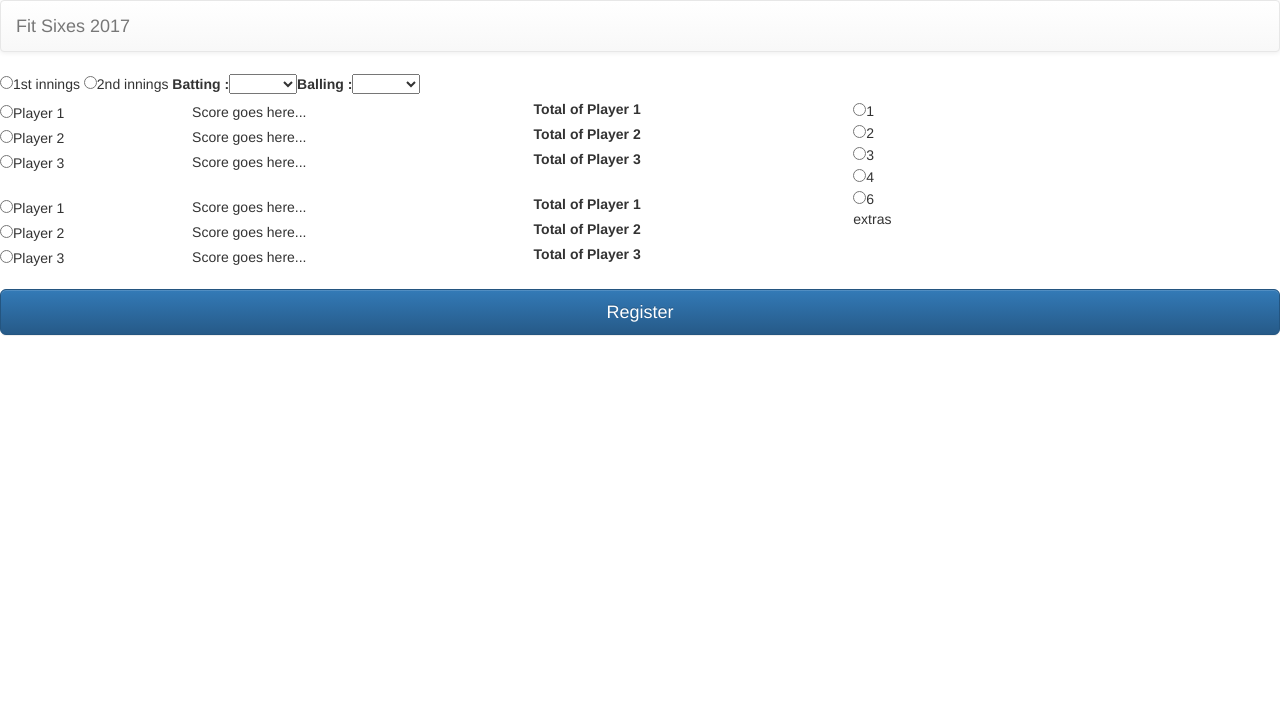
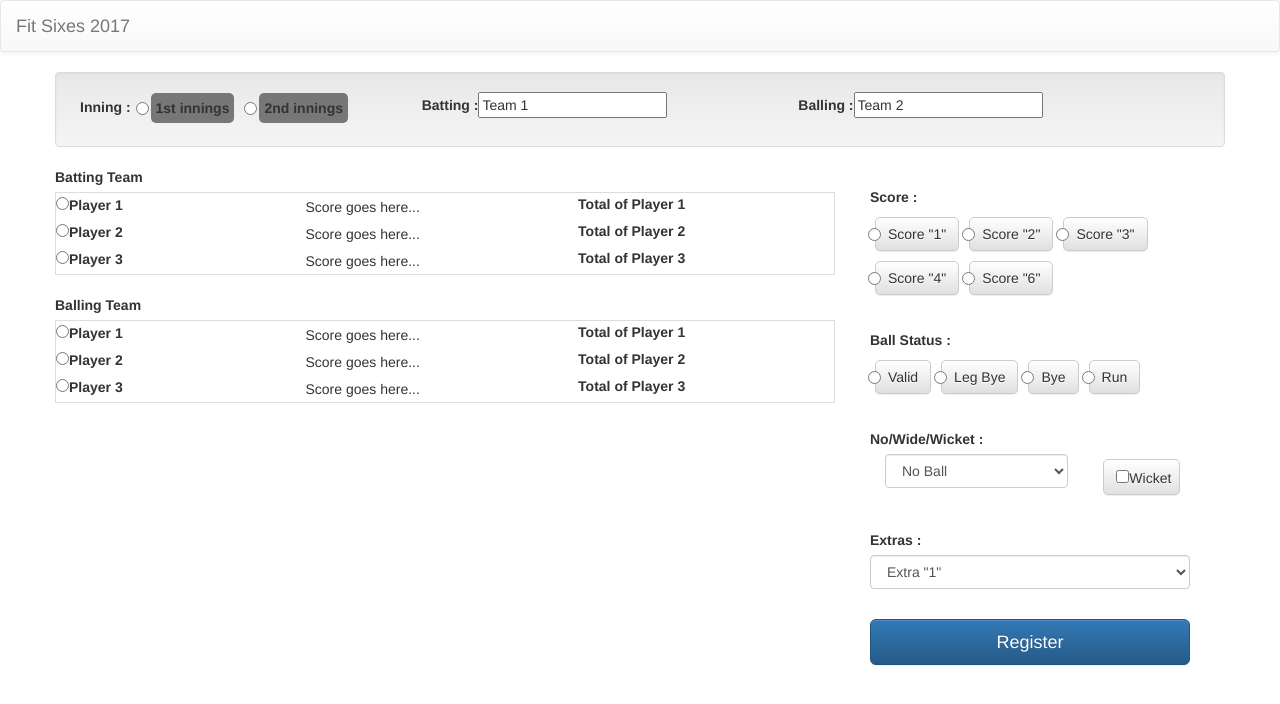
Before and after one commit to ishankap2/FitSixes_Frontend, an Angular app: page /add_score in a window 1280 px wide. Shown: the top 704 px of the page. Built offline with nearby package versions, Linux system fonts and the light colour scheme.

Commit message:
score-update commit 2017-09-21 11.30am

```diff
--- a/src/app/admin/create-match/create-match.component.html
+++ b/src/app/admin/create-match/create-match.component.html
@@ -13,17 +13,13 @@
     <div class="row">
     <div class="col-lg-6"> Select the team
       <select style="margin-left: 20px">
-      <option value="volvo">Team 1</option>
-      <option value="saab">Team 2</option>
-      <option value="opel">Team 3</option>
-      <option value="audi">Team 4</option>
-    </select></div>
-    <div class="col-lg-6">Select the team <select style="margin-left: 20px">
-      <option value="volvo">Team 1</option>
-      <option value="saab"> Team 2</option>
-      <option value="opel"> Team 3</option>
-      <option value="audi">Team 4</option>
-    </select></div>
+        <option value="volvo" *ngFor="let det of matchdata">{{det.ProductName}}</option>
+      </select></div>
+    <div class="col-lg-6">Select the team
+      <select style="margin-left: 20px" >
+          <option value="volvo" *ngFor="let det of matchdata">{{det.ProductName}}</option>
+    </select>
+  </div>
     </div>
   <br>
   <div class="row">
--- a/src/app/admin/create-match/create-match.component.ts
+++ b/src/app/admin/create-match/create-match.component.ts
@@ -1,15 +1,21 @@
 import { Component, OnInit } from '@angular/core';
+import { CreateMatchService } from '../../services/create-match.service';
 
 @Component({
   selector: 'app-create-match',
   templateUrl: './create-match.component.html',
-  styleUrls: ['./create-match.component.css']
+  styleUrls: ['./create-match.component.css'],
+  providers: [CreateMatchService]
 })
 export class CreateMatchComponent implements OnInit {
-
-  constructor() { }
+  matchdata:any;
+  constructor(private _match: CreateMatchService) { }
 
   ngOnInit() {
+    this._match.getCreateMatchDetails()
+    .subscribe(
+      data=>{this.matchdata = data}
+    );
   }
 
 }
--- a/src/app/admin/score-update/score-update.component.css
+++ b/src/app/admin/score-update/score-update.component.css
@@ -0,0 +1,31 @@
+.inning_label{
+  padding: 5px;
+  font-weight: bold;
+  margin-right: 15px;
+  border-radius: 5px
+}
+
+.batting_balling{
+  margin-right: 15px;
+}
+
+.batting_balling_val{
+  background-color: gray;
+}
+
+.table_player_column{
+  width: 250px;
+}
+
+.table_score_column{
+  overflow: scroll;
+}
+
+.score_div{
+  margin: 10px;
+  padding: 10px;
+}
+.score_val{
+  border-radius: 5px;
+  margin: 5px;
+}
--- a/src/app/admin/score-update/score-update.component.html
+++ b/src/app/admin/score-update/score-update.component.html
@@ -1,53 +1,69 @@
-<div class="container-fluid">
-<div class="row">
-	<input type="radio" [value]="1"  [(ngModel)]="bowlingscore.inningId" [(ngModel)]="battingscore.inningId" name="innings" #inningId="ngModel">1st innings
-	<input type="radio" [value]="2"  [(ngModel)]="bowlingscore.inningId" [(ngModel)]="battingscore.inningId" name="innings" #inningId="ngModel">2nd innings
-	<label>Batting :</label>
-	<select [(ngModel)]="battingscore.teamId" >
-		<option [ngValue]="1" >Team 1</option>
-		<option [ngValue]="2">Team 2</option>
-	</select>
-	<label>Balling :</label>
-	<select [(ngModel)]="bowlingscore.teamId" >
-		<option [ngValue]="1">Team 1</option>
-		<option [ngValue]="2" >Team 2</option>
-	</select>
+<div class="container">
+<div class="row well">
+  <div class="row col-md-4">
+    <label class="inning_label">Inning :</label>
+    <label class="radio-inline label-default inning_label"><input type="radio" [value]="1"  [(ngModel)]="bowlingscore.inningId" [(ngModel)]="battingscore.inningId" name="innings" #inningId="ngModel">1st innings</label>
+    <label class="radio-inline label-default inning_label"><input type="radio" [value]="2"  [(ngModel)]="bowlingscore.inningId" [(ngModel)]="battingscore.inningId" name="innings" #inningId="ngModel">2nd innings</label>
+  </div>
+  <div class="row col-md-4 batting_balling">
+    <label>Batting :</label>
+  	<input type="text" value="Team 1" readonly/>
+  </div>
+
+  <div class="row col-md-4 batting_balling">
+    <label>Balling :</label>
+  	<input class="" type="text" value="Team 2" readonly/>
+  </div>
 </div>
 <div class="row">
 	<div class="col-md-8">
 		<div class="row">
-			<table class="table">
+      <label>Batting Team</label>
+			<table class="table table-bordered">
 				<tr>
-					<td><input type="radio" name="batting" [value]="1" [(ngModel)]="battingscore.playerId" #playerId="ngModel">Player 1</td>
-					<td>Score goes here...</td>
+					<td class="table_player_column">
+            <label><input type="radio" name="batting" [value]="1" [(ngModel)]="battingscore.playerId" #playerId="ngModel">Player 1</label>
+          </td>
+					<td class="table_score_column">Score goes here...</td>
 					<td><label>Total of Player 1</label></td>
 				</tr>
 				<tr>
-					<td><input type="radio" name="batting" [value]="2" [(ngModel)]="battingscore.playerId" #playerId="ngModel">Player 2</td>
-					<td>Score goes here...</td>
+					<td class="table_player_column">
+            <label><input type="radio" name="batting" [value]="2" [(ngModel)]="battingscore.playerId" #playerId="ngModel">Player 2</label>
+          </td>
+					<td class="table_score_column">Score goes here...</td>
 					<td><label>Total of Player 2</label></td>
 				</tr>
 				<tr>
-					<td><input type="radio" name="batting" [value]="3" [(ngModel)]="battingscore.playerId" #playerId="ngModel">Player 3</td>
-					<td>Score goes here...</td>
+					<td class="table_player_column">
+            <label><input type="radio" name="batting" [value]="3" [(ngModel)]="battingscore.playerId" #playerId="ngModel">Player 3</label>
+          </td>
+					<td class="table_score_column">Score goes here...</td>
 					<td><label>Total of Player 3</label></td>
 				</tr>
 			</table>
 		</div>
 		<div class="row">
-			<table class="table">
+      <label>Balling Team</label>
+			<table class="table table-bordered">
 				<tr>
-					<td><input type="radio" name="bowling" [value]="1" [(ngModel)]="bowlingscore.bowlerId" #bowlerId="ngModel">Player 1</td>
+					<td class="table_player_column">
+            <label><input type="radio" name="bowling" [value]="1" [(ngModel)]="bowlingscore.bowlerId" #bowlerId="ngModel">Player 1</label>
+          </td>
 					<td>Score goes here...</td>
 					<td><label>Total of Player 1</label></td>
 				</tr>
 				<tr>
-					<td><input type="radio" name="bowling" [value]="2" [(ngModel)]="bowlingscore.bowlerId" #bowlerId="ngModel">Player 2</td>
+					<td class="table_player_column">
+            <label><input type="radio" name="bowling" [value]="2" [(ngModel)]="bowlingscore.bowlerId" #bowlerId="ngModel">Player 2</label>
+          </td>
 					<td>Score goes here...</td>
 					<td><label>Total of Player 2</label></td>
 				</tr>
 				<tr>
-					<td><input type="radio" name="bowling" [value]="3" [(ngModel)]="bowlingscore.bowlerId" #bowlerId="ngModel">Player 3</td>
+					<td class="table_player_column">
+            <label><input type="radio" name="bowling" [value]="3" [(ngModel)]="bowlingscore.bowlerId" #bowlerId="ngModel">Player 3</label>
+          </td>
 					<td>Score goes here...</td>
 					<td><label>Total of Player 3</label></td>
 				</tr>
@@ -55,19 +71,46 @@
 		</div>
 	</div>
 	<div class="col-md-4">
-		<div class="row">
-			<input type="radio" name="runs" [value]="1"  [(ngModel)]="bowlingscore.runs" [(ngModel)]="battingscore.runs" #runs="ngModel">1<br>
-			<input type="radio" name="runs" [value]="2"  [(ngModel)]="bowlingscore.runs" [(ngModel)]="battingscore.runs" #runs="ngModel">2<br>
-			<input type="radio" name="runs" [value]="3"  [(ngModel)]="bowlingscore.runs" [(ngModel)]="battingscore.runs" #runs="ngModel">3<br>
-			<input type="radio" name="runs" [value]="4"  [(ngModel)]="bowlingscore.runs" [(ngModel)]="battingscore.runs" #runs="ngModel">4<br>
-			<input type="radio" name="runs" [value]="6"  [(ngModel)]="bowlingscore.runs" [(ngModel)]="battingscore.runs" #runs="ngModel">6<br>
+		<div class="row score_div">
+      <label>Score :</label><br>
+			<label class="radio-inline btn btn-default score_val"><input type="radio" name="runs" [value]="1"  [(ngModel)]="bowlingscore.runs" [(ngModel)]="battingscore.runs" #runs="ngModel">Score "1"</label>
+			<label class="radio-inline btn btn-default score_val"><input type="radio" name="runs" [value]="2"  [(ngModel)]="bowlingscore.runs" [(ngModel)]="battingscore.runs" #runs="ngModel">Score "2"</label>
+			<label class="radio-inline btn btn-default score_val"><input type="radio" name="runs" [value]="3"  [(ngModel)]="bowlingscore.runs" [(ngModel)]="battingscore.runs" #runs="ngModel">Score "3"</label>
+			<label class="radio-inline btn btn-default score_val"><input type="radio" name="runs" [value]="4"  [(ngModel)]="bowlingscore.runs" [(ngModel)]="battingscore.runs" #runs="ngModel">Score "4"</label>
+			<label class="radio-inline btn btn-default score_val"><input type="radio" name="runs" [value]="6"  [(ngModel)]="bowlingscore.runs" [(ngModel)]="battingscore.runs" #runs="ngModel">Score "6"</label>
 		</div>
-		<div class="row">
-			extras
+		<div class="row score_div">
+			<label>Ball Status :</label><br>
+      <label class="radio-inline btn btn-default score_val"><input type="radio" name="ball_status" [value]="1"  [(ngModel)]="bowlingscore.runs" [(ngModel)]="battingscore.runs" #runs="ngModel">Valid</label>
+			<label class="radio-inline btn btn-default score_val"><input type="radio" name="ball_status" [value]="2"  [(ngModel)]="bowlingscore.runs" [(ngModel)]="battingscore.runs" #runs="ngModel">Leg Bye</label>
+			<label class="radio-inline btn btn-default score_val"><input type="radio" name="ball_status" [value]="3"  [(ngModel)]="bowlingscore.runs" [(ngModel)]="battingscore.runs" #runs="ngModel">Bye</label>
+			<label class="radio-inline btn btn-default score_val"><input type="radio" name="ball_status" [value]="4"  [(ngModel)]="bowlingscore.runs" [(ngModel)]="battingscore.runs" #runs="ngModel">Run</label>
 		</div>
-
+    <div class="row score_div">
+      <label>No/Wide/Wicket :</label><br>
+      <div class="col-md-8">
+        <select class="form-control">
+          <option value="">No Ball</option>
+          <option value="">Wide</option>
+        </select>
+      </div>
+      <div class="col-md-4">
+        <label class="radio-inline btn btn-default score_val"><input class="form=-control" type="checkbox" name="wicket">Wicket</label>
+      </div>
+    </div>
+    <div class="row score_div">
+			<label>Extras :</label><br>
+      <select class="form-control">
+        <option value="">Extra "1"</option>
+        <option value="">Extra "2"</option>
+        <option value="">Extra "3"</option>
+        <option value="">Extra "4"</option>
+        <option value="">Extra "5"</option>
+      </select>
+		</div>
+    <div class="row score_div">
+			<button class="btn btn-lg btn-primary btn-block btn-signin" (click)="updateBallByball()" >Register</button>
+		</div>
 	</div>
 </div>
 </div>
-
-<button class="btn btn-lg btn-primary btn-block btn-signin" (click)="updateBallByball()" >Register</button>
--- a/src/app/services/create-match.service.ts
+++ b/src/app/services/create-match.service.ts
@@ -1,8 +1,32 @@
 import { Injectable } from '@angular/core';
+import { Http, Response, Headers, RequestOptions } from '@angular/http';
+import { Observable } from 'rxjs/Observable';
+import 'rxjs/add/operator/map';
+import 'rxjs/add/operator/do';
 
 @Injectable()
 export class CreateMatchService {
+  private _apiurl='assets/product.json';
+  constructor(private _http: Http) {}
 
-  constructor() { }
+      getAllCompanies(){
+          return this._http.get("http://localhost:55079/RecruitmentProcess/GetAllProcesses")
+          .map(res => res.json());
+      }
 
+      postData(){
+          var headers = new Headers();
+          headers.append('Content-Type','application/json');
+          return this._http.post('http://localhost:3000/posts',{ headers: headers})
+          .map(res => res.json());
+
+      }
+
+   getCreateMatchDetails() {
+    return this._http.get(this._apiurl)
+        .map(data => {
+            data.json();
+            return data.json();
+    });
+  }
 }
```
